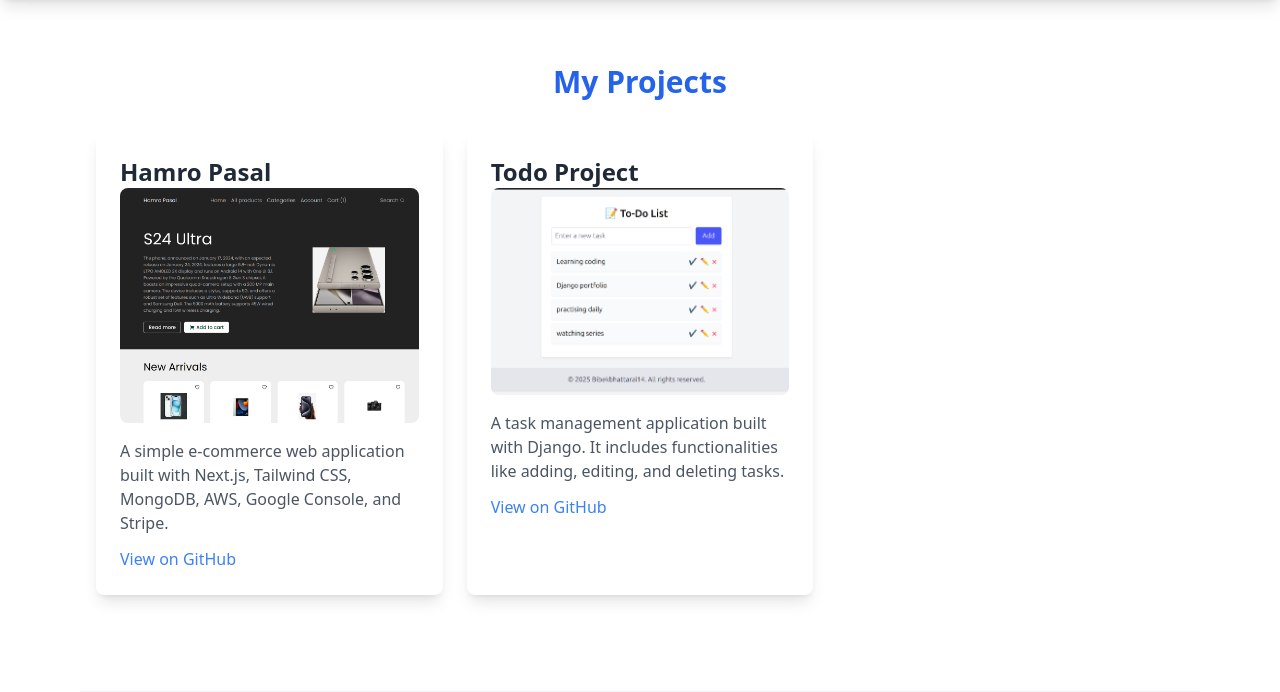
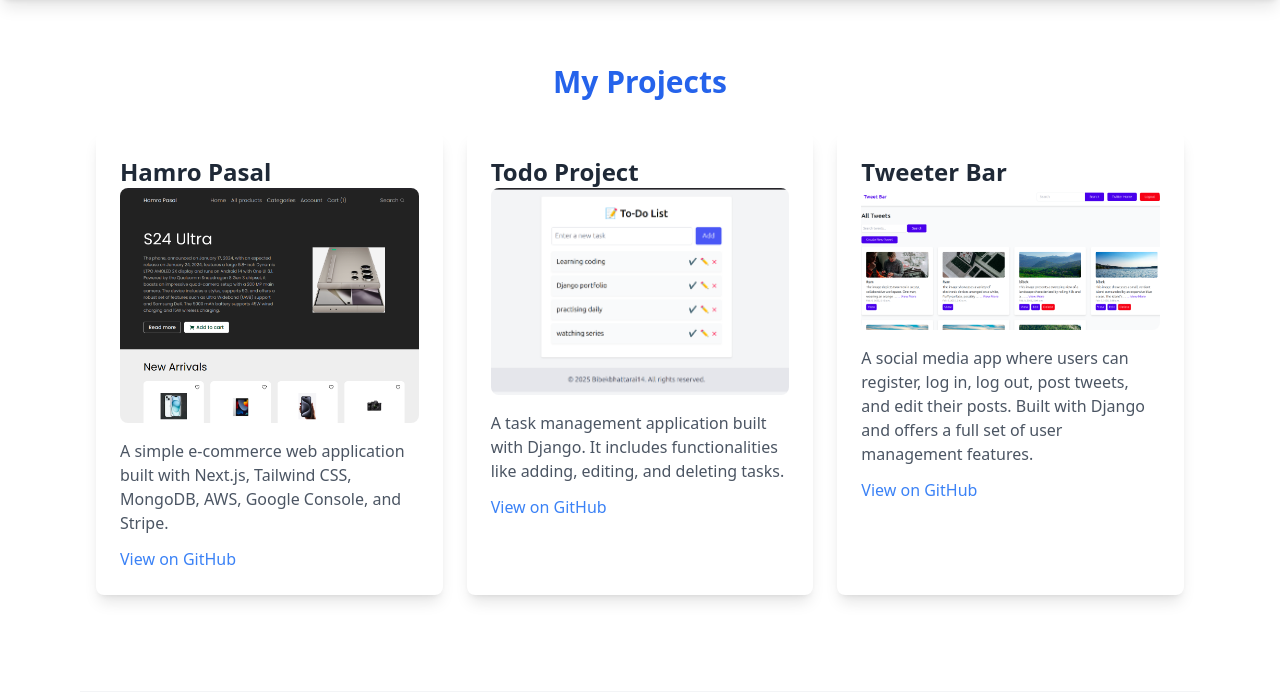
Before and after one commit to bibek1414/portfolio_django, a Django app: page /projects/ in a window 1280 px wide. Shown: the part 64-756 px from the top of the page. Run offline with Django 5.2, Linux system fonts and the light colour scheme; some libraries are stand-ins or nearby versions.

Commit message:
add twwet

```diff
--- a/portfolio/templates/portfolio/projects.html
+++ b/portfolio/templates/portfolio/projects.html
@@ -34,18 +34,17 @@
                 class="text-blue-500 mt-3 inline-block">View on GitHub</a>
         </div>
 
-        {% comment %} <!-- GitHub Projects (Dynamically fetched) -->
-        {% for repo in repos %}
+        <!-- Tweeter Bar Project -->
         <div class="bg-white shadow-lg rounded-lg p-6">
-            <h2 class="text-2xl font-semibold text-gray-800">{{ repo.name }}</h2>
-            <a href="{{ repo.html_url }}" target="_blank">
-                <img src="https://via.placeholder.com/500x300" alt="{{ repo.name }}"
+            <h2 class="text-2xl font-semibold text-gray-800">Tweeter Bar</h2>
+            <a href="https://tweet-django-xxrw.onrender.com" target="_blank">
+                <img src="{% static 'images/tweeter-bar.png' %}" alt="Tweeter Bar"
                     class="w-full h-auto mb-4 rounded-lg">
             </a>
-            <p class="text-gray-600 mt-2">{{ repo.description|default:"No description available" }}</p>
-            <a href="{{ repo.html_url }}" target="_blank" class="text-blue-500 mt-3 inline-block">View on GitHub</a>
+            <p class="text-gray-600 mt-2">A social media app where users can register, log in, log out, post tweets, and edit their posts. Built with Django and offers a full set of user management features.</p>
+            <a href="https://github.com/bibek1414/tweet-django" target="_blank"
+                class="text-blue-500 mt-3 inline-block">View on GitHub</a>
         </div>
-        {% endfor %} {% endcomment %}
     </div>
 </div>
 
```
Also changed, not shown: static/images/tweeter-bar.png (added), 1 other file.
